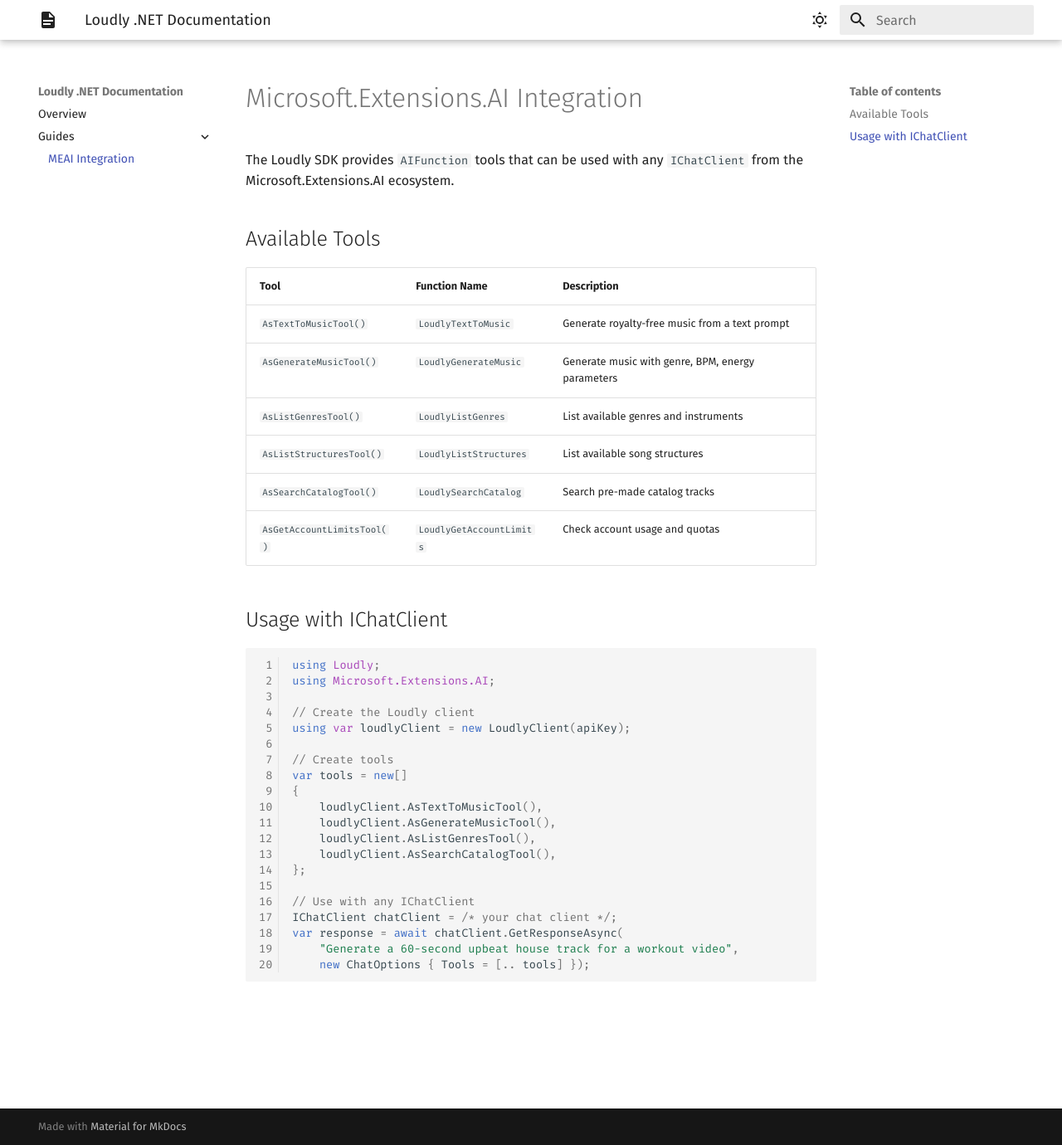
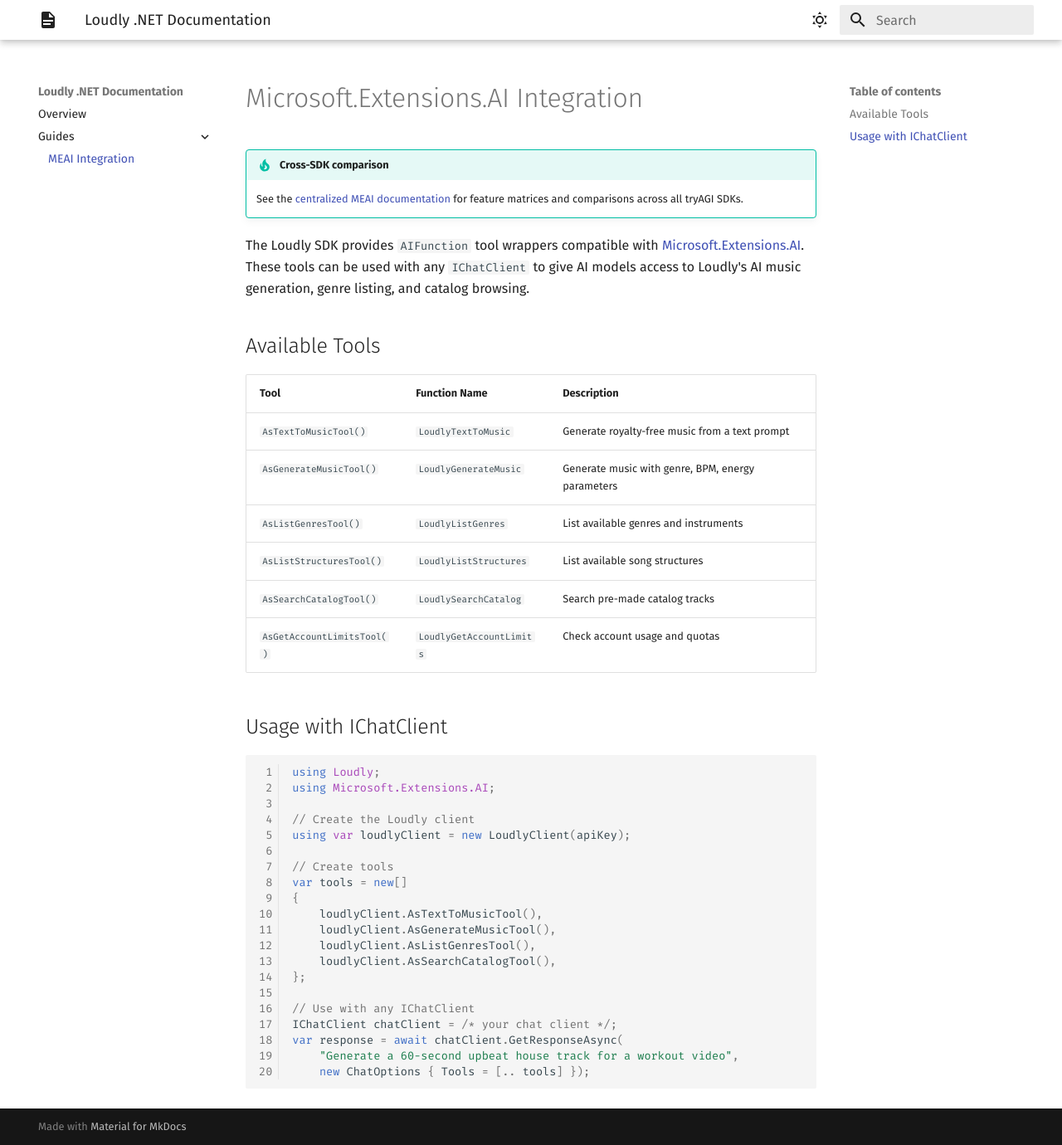
Before and after one commit to tryAGI/Loudly, an MkDocs documentation site: the page built from docs/guides/meai.md, in a window 1280 px wide and 1380 px high. Shown: the whole window at 83% size. Built offline with MkDocs 1.6.1 and Material for MkDocs 9.7.7, drawn with Linux system fonts in a browser that asks for light colours; the version menu is left out.

Commit message:
Standardize MEAI guide intro text
Co-Authored-By: Claude Opus 4.6 <noreply@anthropic.com>

```diff
--- a/docs/guides/meai.md
+++ b/docs/guides/meai.md
@@ -1,6 +1,9 @@
 # Microsoft.Extensions.AI Integration
 
-The Loudly SDK provides `AIFunction` tools that can be used with any `IChatClient` from the Microsoft.Extensions.AI ecosystem.
+!!! tip "Cross-SDK comparison"
+    See the [centralized MEAI documentation](https://tryagi.github.io/docs/meai/) for feature matrices and comparisons across all tryAGI SDKs.
+
+The Loudly SDK provides `AIFunction` tool wrappers compatible with [Microsoft.Extensions.AI](https://learn.microsoft.com/en-us/dotnet/ai/microsoft-extensions-ai). These tools can be used with any `IChatClient` to give AI models access to Loudly's AI music generation, genre listing, and catalog browsing.
 
 ## Available Tools
 
```
